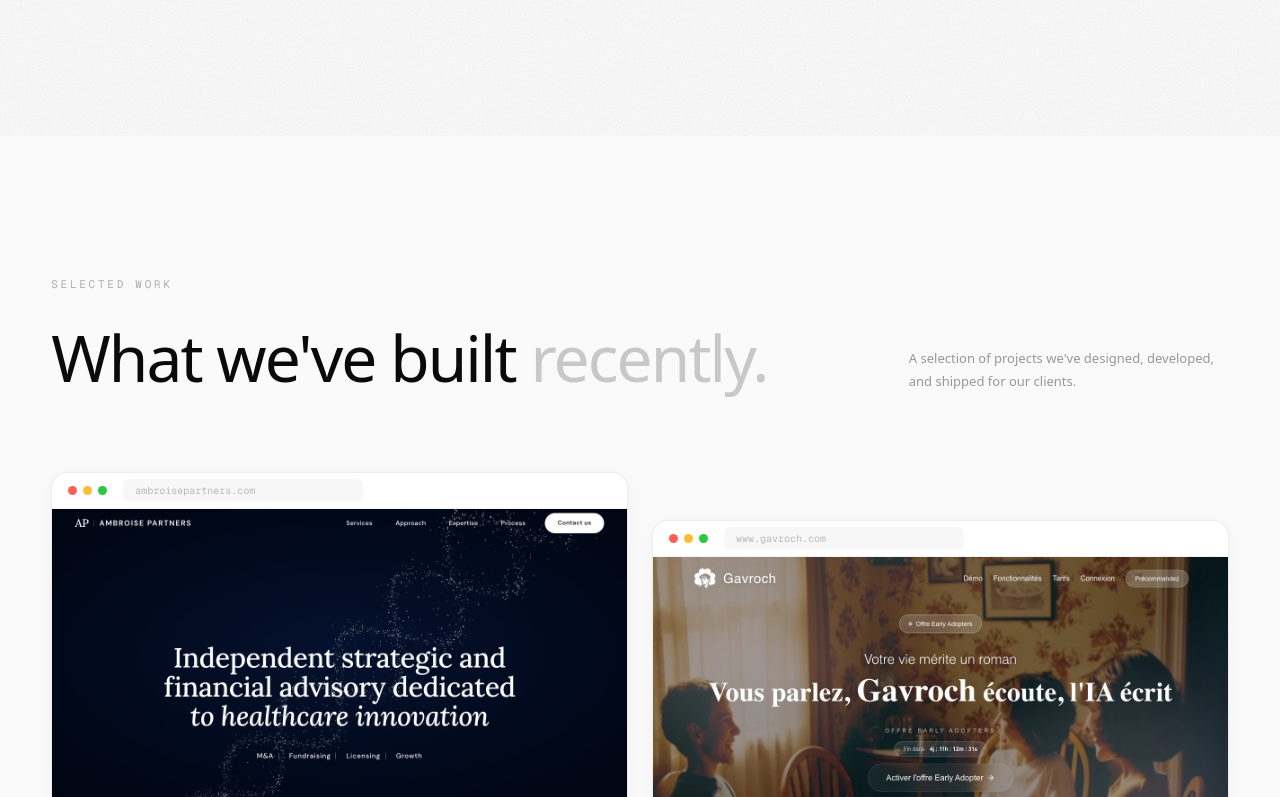
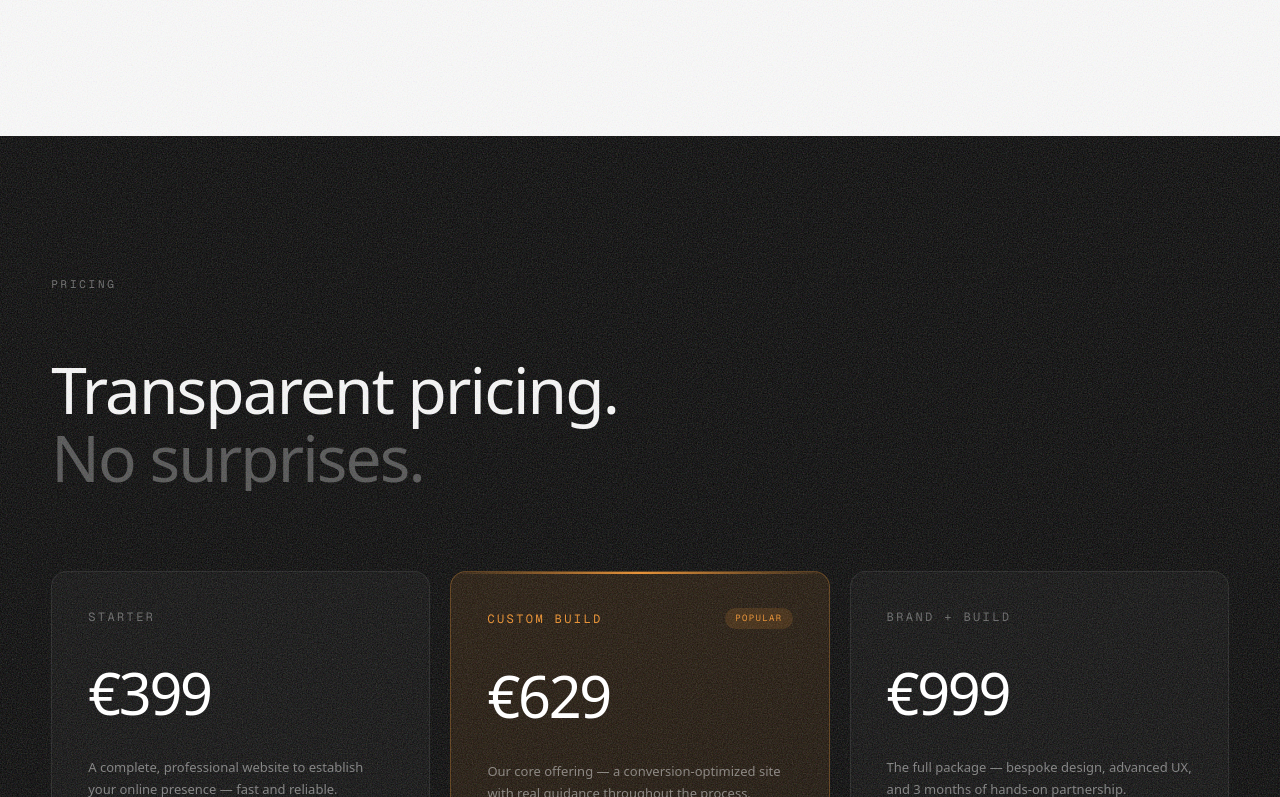
Before and after one commit to SVAB643/gavroch-dev, a Next.js app: page / in a window 1280 px wide. Shown: the part 5123-5920 px from the top of the page. Built offline with nearby package versions, Linux system fonts and the light colour scheme.

Commit message:
Hide Projects + Showcase sections temporarily
Co-Authored-By: Claude Opus 4.6 (1M context) <noreply@anthropic.com>

```diff
--- a/src/app/page.tsx
+++ b/src/app/page.tsx
@@ -996,8 +996,8 @@ export default function Home() {
       </section>
 
 
-      {/* ═══════════════════ PROJETS ═══════════════════ */}
-      <section id="projects" className="relative overflow-hidden pt-[56px] pb-[32px] md:pt-[140px] md:pb-[40px]" ref={projetsRef} style={{ background: "#fafafa" }}>
+      {/* ═══════════════════ PROJETS + SHOWCASE (hidden for now) ═══════════════════ */}
+      {false && <><section id="projects" className="relative overflow-hidden pt-[56px] pb-[32px] md:pt-[140px] md:pb-[40px]" ref={projetsRef} style={{ background: "#fafafa" }}>
         <div className="wrapper">
           <div className="flex flex-col md:flex-row md:items-end md:justify-between mb-12 md:mb-20">
             <div>
@@ -1221,7 +1221,7 @@ export default function Home() {
             ))}
           </div>
         </div>
-      </section>
+      </section></>}
 
       {/* ═══════════════════ PRICING ═══════════════════ */}
       <section id="pricing" className="section-dark relative overflow-hidden pt-[56px] pb-[32px] md:pt-[140px] md:pb-[48px]" ref={pricingRef}>
```
